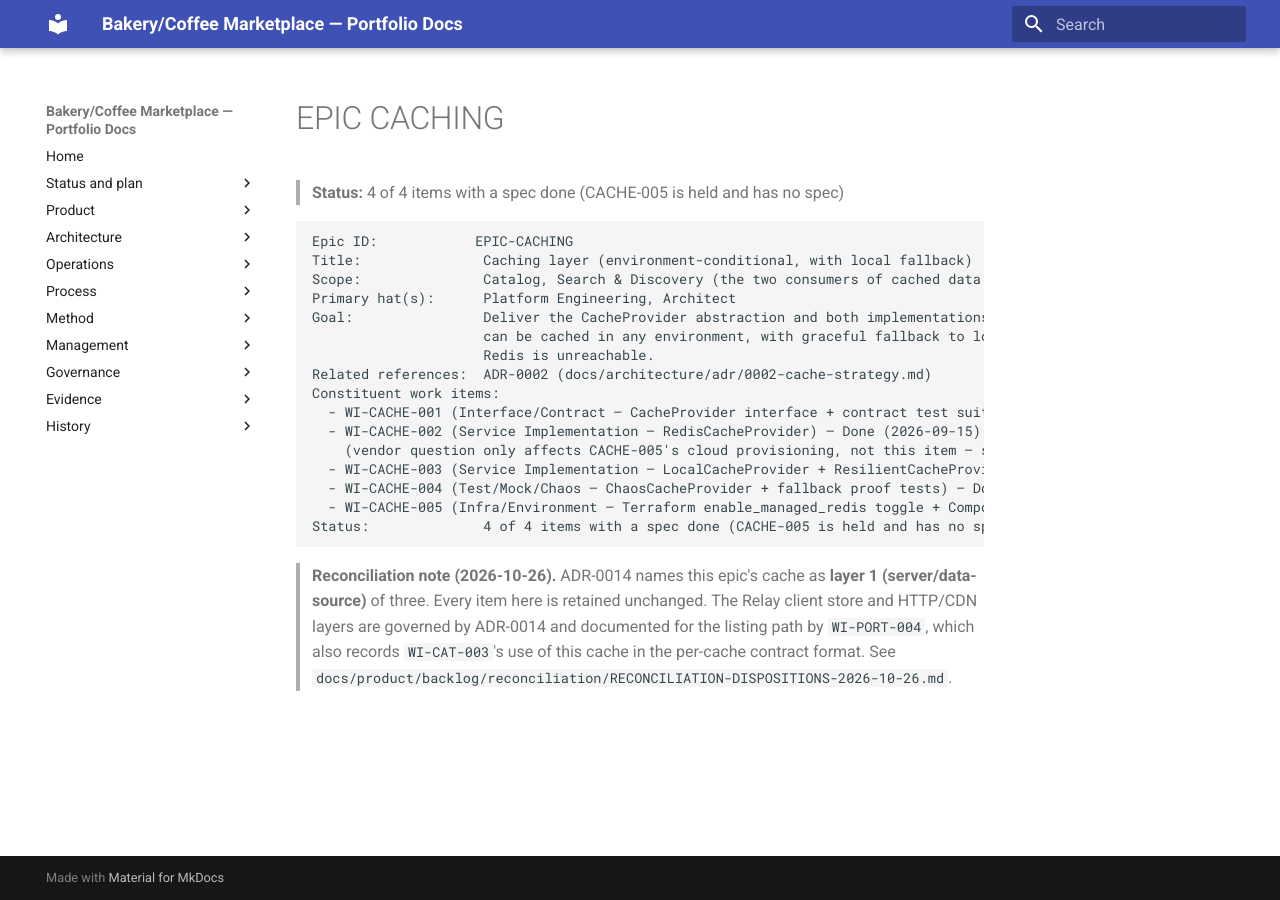
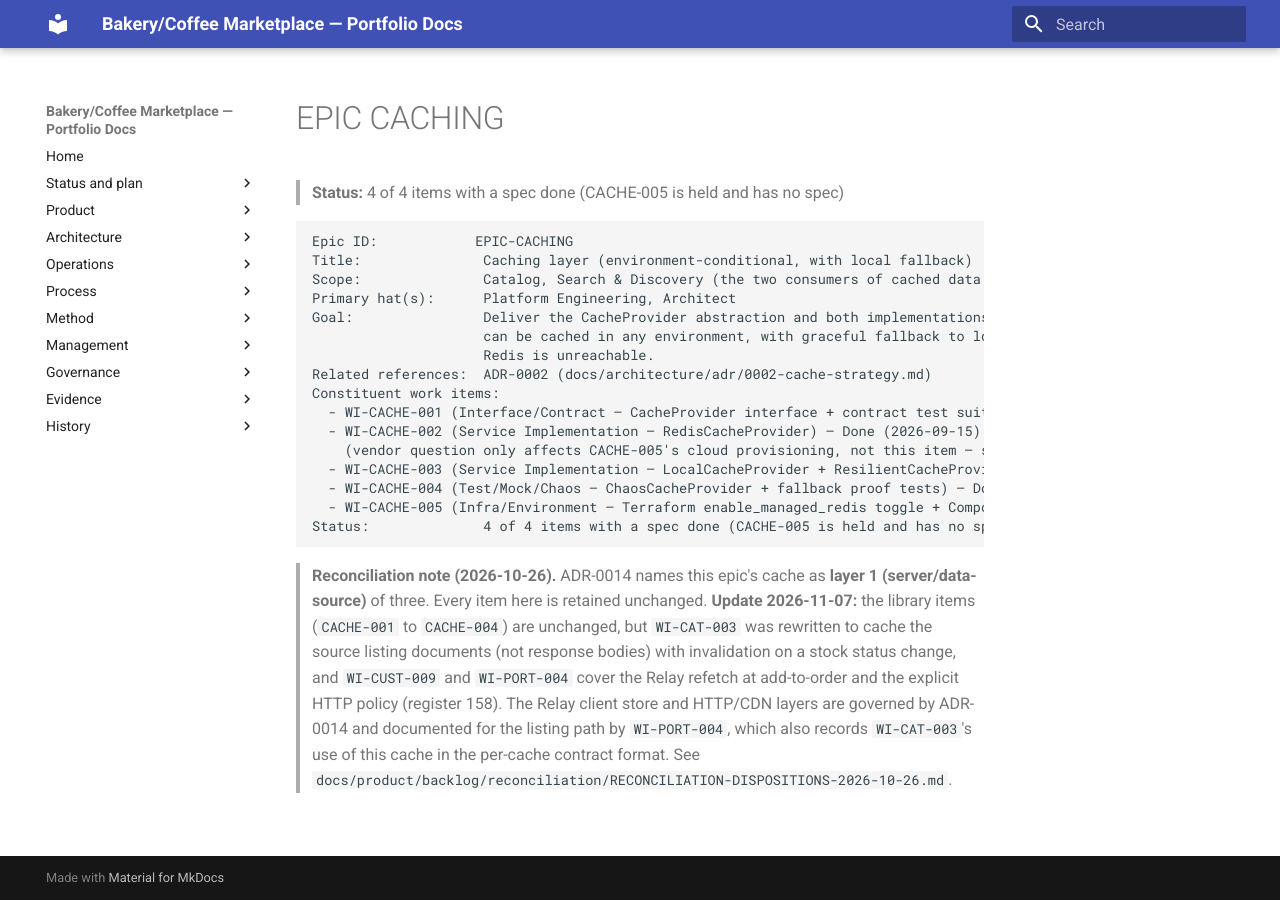
Before and after one commit to benjamin-hedrick/bakery-marketplace, an MkDocs documentation site: the page built from docs/product/backlog/EPIC-CACHING.md, in a window 1280 px wide. Built offline with MkDocs 1.6.1 and Material for MkDocs 9.7.7, drawn with Linux system fonts in a browser that asks for light colours.

Commit message:
Register 158 (failed stock read decided), WI-CUST-009, EPIC-CACHING note updated for the listing cache rewrite
Co-Authored-By: Claude Sonnet 5.5 <noreply@anthropic.com>

````diff
--- a/docs/product/backlog/EPIC-CACHING.md
+++ b/docs/product/backlog/EPIC-CACHING.md
@@ -19,4 +19,4 @@ Constituent work items:
 Status:              4 of 4 items with a spec done (CACHE-005 is held and has no spec)
 ```
 
-> **Reconciliation note (2026-10-26).** ADR-0014 names this epic's cache as **layer 1 (server/data-source)** of three. Every item here is retained unchanged. The Relay client store and HTTP/CDN layers are governed by ADR-0014 and documented for the listing path by `WI-PORT-004`, which also records `WI-CAT-003`'s use of this cache in the per-cache contract format. See `docs/product/backlog/reconciliation/RECONCILIATION-DISPOSITIONS-2026-10-26.md`.
+> **Reconciliation note (2026-10-26).** ADR-0014 names this epic's cache as **layer 1 (server/data-source)** of three. Every item here is retained unchanged. **Update 2026-11-07:** the library items (`CACHE-001` to `CACHE-004`) are unchanged, but `WI-CAT-003` was rewritten to cache the source listing documents (not response bodies) with invalidation on a stock status change, and `WI-CUST-009` and `WI-PORT-004` cover the Relay refetch at add-to-order and the explicit HTTP policy (register 158). The Relay client store and HTTP/CDN layers are governed by ADR-0014 and documented for the listing path by `WI-PORT-004`, which also records `WI-CAT-003`'s use of this cache in the per-cache contract format. See `docs/product/backlog/reconciliation/RECONCILIATION-DISPOSITIONS-2026-10-26.md`.
````
Also changed, not shown: docs/governance/open-items-register.md (+1 -1 lines), docs/product/backlog/WI-CUST-009.md (+1 -1 lines).
